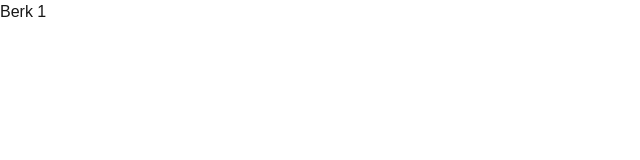
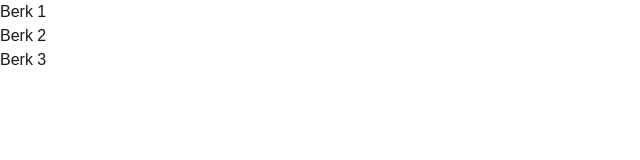
Before and after one commit to thanhtung5598/mono-stack, a Next.js app in the folder apps/web/: page / in a window 1280 px wide. Shown: the top 160 px of the page, without its empty margins (0-640 px from the left). Built offline with nearby package versions, Linux system fonts and the light colour scheme.

Commit message:
berk hum

```diff
--- a/apps/web/src/app/page.tsx
+++ b/apps/web/src/app/page.tsx
@@ -3,6 +3,8 @@ export default function Home() {
     <div className="grid grid-rows-[20px_1fr_20px] items-center justify-items-center min-h-screen p-8 pb-20 gap-16 sm:p-20 font-[family-name:var(--font-geist-sans)]">
       <main className="flex flex-col gap-8 row-start-2 items-center sm:items-start">
         <div className="text-center">Berk 1</div>
+        <div className="text-center">Berk 2</div>
+        <div className="text-center">Berk 3</div>
       </main>
     </div>
   );
```
